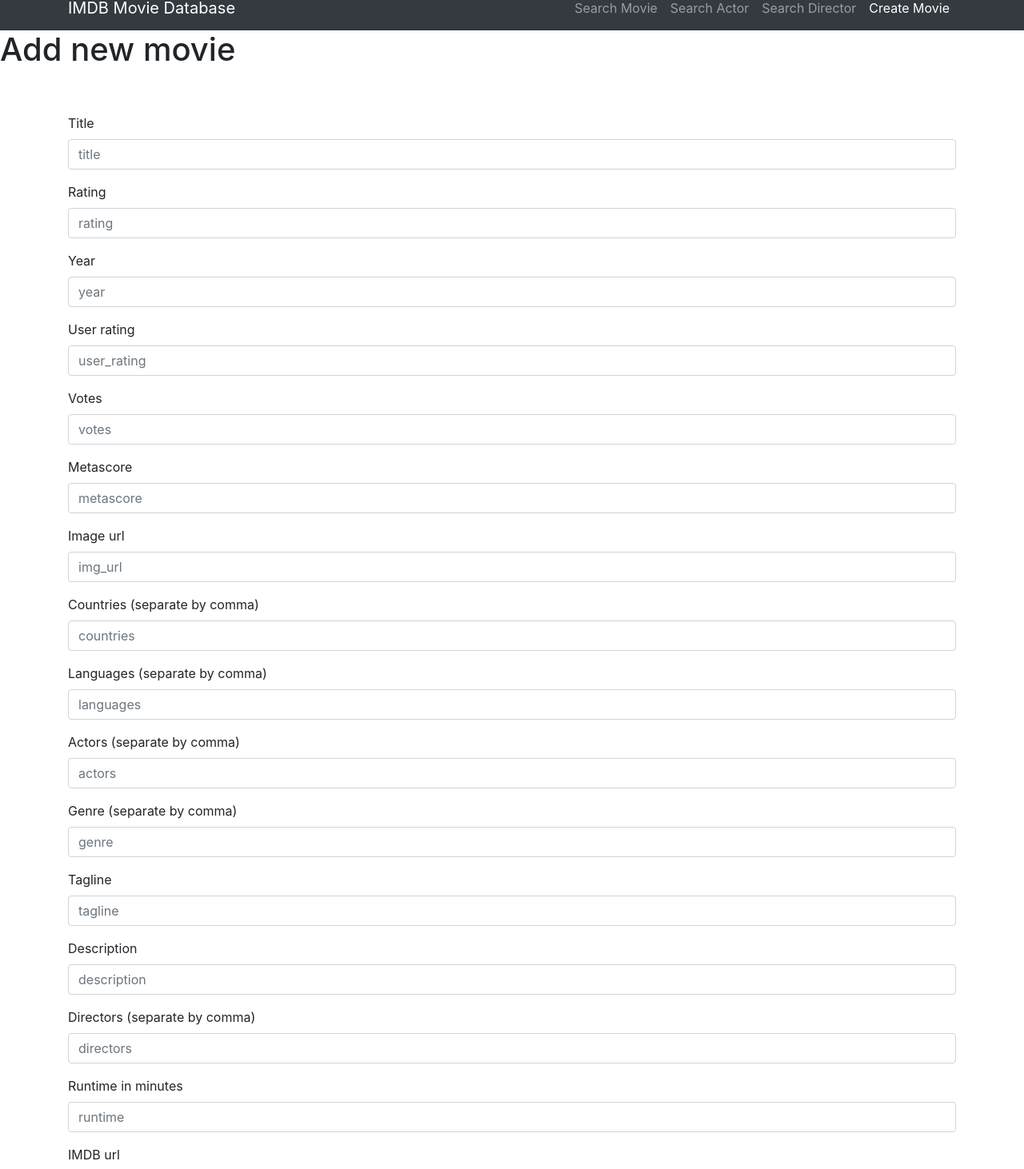
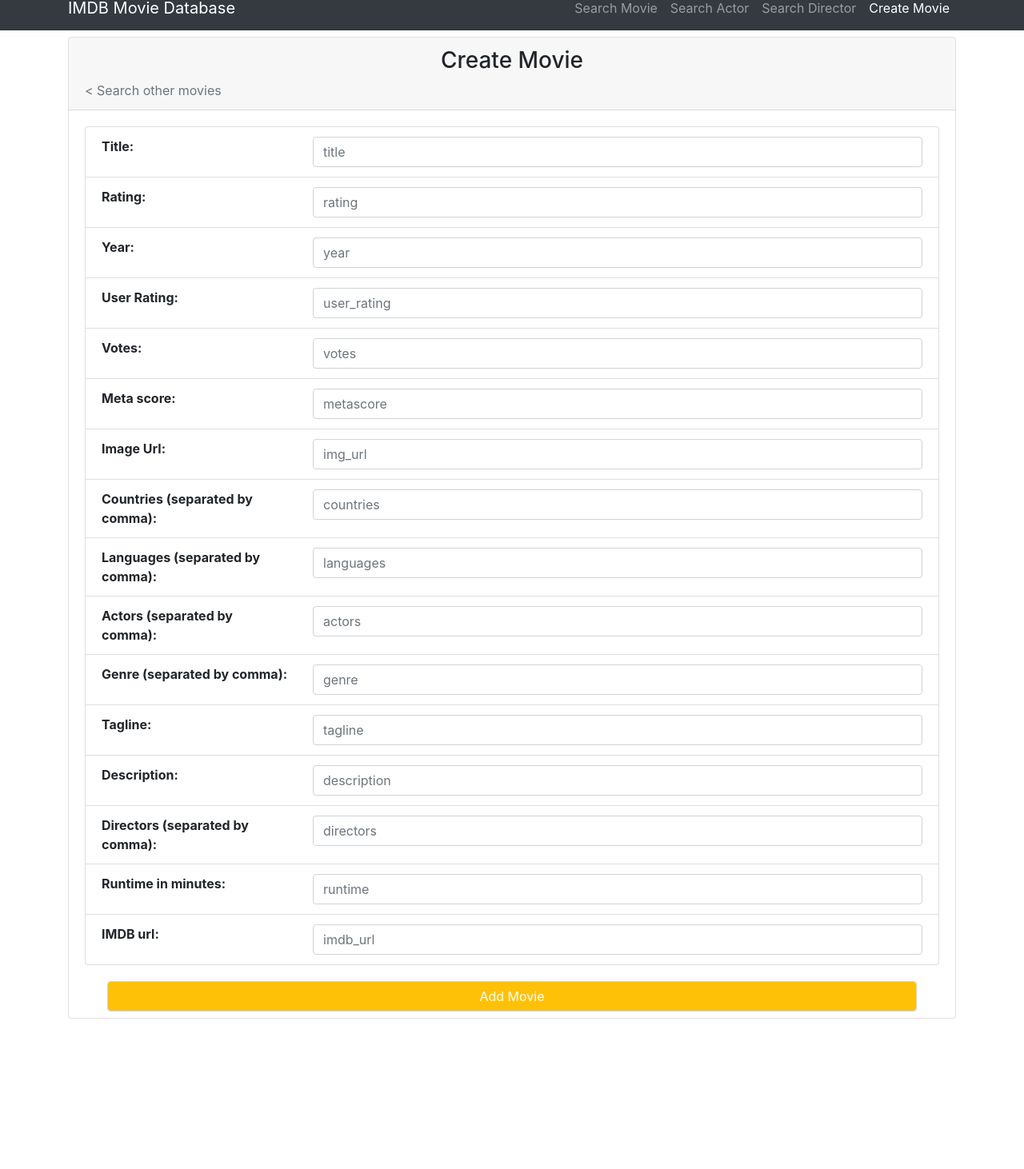
Before and after one commit to awingray/IMDB, a React (Create React App) app in the folder frontend/: page /create-movie in a window 1280 px wide. Shown: the part 18-1480 px from the top of the page at 80% size. After the commit the page ends 1300 px from the top, so only its background shows below. Built offline with nearby package versions, Linux system fonts and the light colour scheme.

Commit message:
changed create movie page

```diff
--- a/frontend/src/pages/movieAddPage.js
+++ b/frontend/src/pages/movieAddPage.js
@@ -1,170 +1,73 @@
-import React, { Component } from "react";
-import Form from "../components/form";
+import React, {Component} from "react";
+import {Link} from "react-router-dom";
+import Form from "react-bootstrap/Form";
+
+const fields = [
+    {name: "title", prompt: "Title: "},
+    {name: "rating", prompt: "Rating: "},
+    {name: "year", prompt: "Year: "},
+    {name: "user_rating", prompt: "User Rating: "},
+    {name: "votes", prompt: "Votes: "},
+    {name: "metascore", prompt: "Meta score: "},
+    {name: "img_url", prompt: "Image Url: "},
+    {name: "countries", prompt: "Countries (separated by comma): "},
+    {name: "languages", prompt: "Languages (separated by comma): "},
+    {name: "actors", prompt: "Actors (separated by comma): "},
+    {name: "genre", prompt: "Genre (separated by comma): "},
+    {name: "tagline", prompt: "Tagline: "},
+    {name: "description", prompt: "Description: "},
+    {name: "directors", prompt: "Directors (separated by comma): "},
+    {name: "runtime", prompt: "Runtime in minutes: "},
+    {name: "imdb_url", prompt: "IMDB url: "},
+];
 
 class MovieAddPage extends Component {
-  state = {
-    movie: {
-      title: "",
-      rating: "",
-      year: "",
-      user_rating: "",
-      votes: "",
-      metascore: "",
-      img_url: "",
-      countries: "",
-      languages: "",
-      actors: "",
-      genre: "",
-      tagline: "",
-      description: "",
-      directors: "",
-      runtime: "",
-      imdb_url: "",
-    },
-  };
 
-  handleSubmit = (e) => {
-    e.preventDefault();
-    console.log(this.state.movie, "submitted");
+    formatField({name, prompt}) {
+        return (
+            <li className="list-group-item">
+                <div className="row">
+                    <div className="col-3 align-middle">
+                        <b>{prompt}</b>
+                    </div>
+                    <div className="col">
+                        <Form.Control type="text" placeholder={name}/>
+                    </div>
+                </div>
+            </li>
+        );
+    }
 
-    // function to get input from state to new movie in api?
-  };
+    getLinks() {
+        return (
+            <div className="row">
+                <div className="col-md-6">
+                    <Link className="text-secondary" to="/search-movie">{"< Search other movies"}</Link>
+                </div>
+            </div>
+        );
+    }
 
-  handleChange = ({ currentTarget: input }) => {
-    const movie = { ...this.state.movie };
-    movie[input.name] = input.value;
-    this.setState({ movie });
-  };
-
-  render() {
-    const { movie } = this.state;
-
-    return (
-      <React.Fragment>
-        <h1>Add new movie</h1>
-        <div className="py-5 container">
-          <form onSubmit={this.handleSubmit}>
-            <Form
-              name="title"
-              label="Title"
-              value={movie.title}
-              type="text"
-              onChange={this.handleChange}
-            />
-            <Form
-              name="rating"
-              label="Rating"
-              value={movie.rating}
-              type="text"
-              onChange={this.handleChange}
-            />
-            <Form
-              name="year"
-              label="Year"
-              value={movie.year}
-              type="number"
-              onChange={this.handleChange}
-            />
-            <Form
-              name="user_rating"
-              label="User rating"
-              value={movie.user_rating}
-              type="number"
-              onChange={this.handleChange}
-            />
-            <Form
-              name="votes"
-              label="Votes"
-              value={movie.votes}
-              type="number"
-              onChange={this.handleChange}
-            />
-            <Form
-              name="metascore"
-              label="Metascore"
-              value={movie.metascore}
-              type="number"
-              onChange={this.handleChange}
-            />
-            <Form
-              name="img_url"
-              label="Image url"
-              value={movie.img_url}
-              type="text"
-              onChange={this.handleChange}
-            />
-            <Form
-              name="countries"
-              label="Countries (separate by comma)"
-              value={movie.countries}
-              type="text"
-              onChange={this.handleChange}
-            />
-            <Form
-              name="languages"
-              label="Languages (separate by comma)"
-              value={movie.languages}
-              type="text"
-              onChange={this.handleChange}
-            />
-            <Form
-              name="actors"
-              label="Actors (separate by comma)"
-              value={movie.actors}
-              type="text"
-              onChange={this.handleChange}
-            />
-            <Form
-              name="genre"
-              label="Genre (separate by comma)"
-              value={movie.genre}
-              type="text"
-              onChange={this.handleChange}
-            />
-            <Form
-              name="tagline"
-              label="Tagline"
-              value={movie.tagline}
-              type="text"
-              onChange={this.handleChange}
-            />
-            <Form
-              name="description"
-              label="Description"
-              value={movie.description}
-              type="text"
-              onChange={this.handleChange}
-            />
-            <Form
-              name="directors"
-              label="Directors (separate by comma)"
-              value={movie.directors}
-              type="text"
-              onChange={this.handleChange}
-            />
-            <Form
-              name="runtime"
-              label="Runtime in minutes"
-              value={movie.runtime}
-              type="number"
-              onChange={this.handleChange}
-            />
-            <Form
-              name="imdb_url"
-              label="IMDB url"
-              value={movie.imdb_url}
-              type="text"
-              onChange={this.handleChange}
-            />
-
-            <button className="btn btn-primary">Submit form</button>
-          </form>
-        </div>
-        <div className="py-5" />
-        <div className="py-5" />
-      </React.Fragment>
-    );
-  }
+    render() {
+        return (
+            <div className="container mt-2 mb-2">
+                <div className="card">
+                    <div className="card-header">
+                        <h3 className="text-center"> Create Movie </h3>
+                        {this.getLinks()}
+                    </div>
+                    <div className="card-body">
+                        <ul className="list-group">
+                            {fields.map(this.formatField)}
+                        </ul>
+                    </div>
+                    <div className="ml-5 mr-5 mb-2">
+                        <Form.Control className="bg-warning text-white" type="submit" value="Add Movie"/>
+                    </div>
+                </div>
+            </div>
+        );
+    }
 }
 
 export default MovieAddPage;
```
Also changed, not shown: frontend/src/pages/movieAddPage2.js (added, +170 -0 lines).
